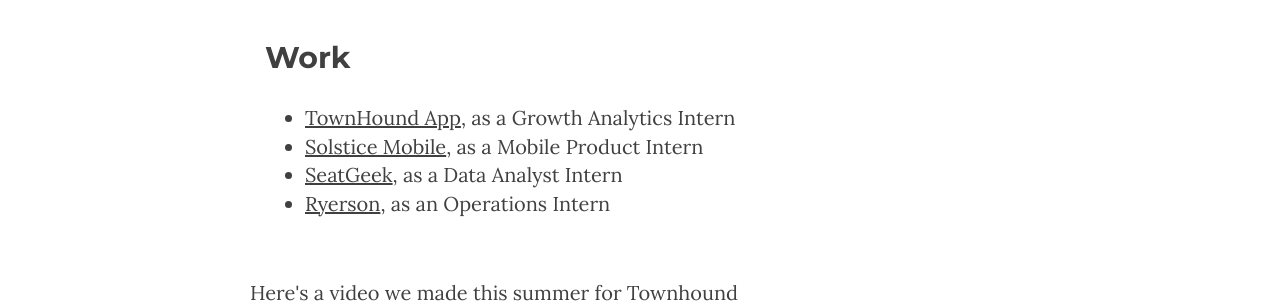
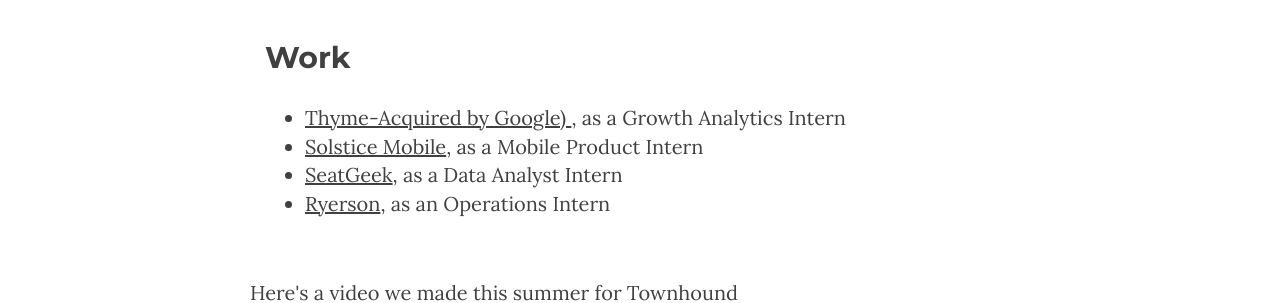
Before and after one commit to tzidar/tzidar.github.io, a Jekyll site: the page built from work.md, in a window 1280 px wide. Shown: the part 427-730 px from the top of the page. Built offline with Jekyll 4.4.1, drawn with Linux system fonts in a browser that asks for light colours; nearby versions of some CDN libraries; Markdown is read by kramdown in place of the engine named in the settings.

Commit message:
thyme changes

```diff
--- a/work.md
+++ b/work.md
@@ -7,7 +7,7 @@
 
 
 ## Work
-* [TownHound App](http://www.townhoundapp.com), as a Growth Analytics Intern
+* [Thyme-Acquired by Google) ](http://www.dineonthyme.com), as a Growth Analytics Intern
 * [Solstice Mobile](http://www.solstice-mobile.com), as a Mobile Product Intern
 * [SeatGeek](https://seatgeek.com/), as a Data Analyst Intern
 * [Ryerson](http://www.ryerson.com/?__geo=635752838062540315&sc_lang=en), as an Operations Intern
```
